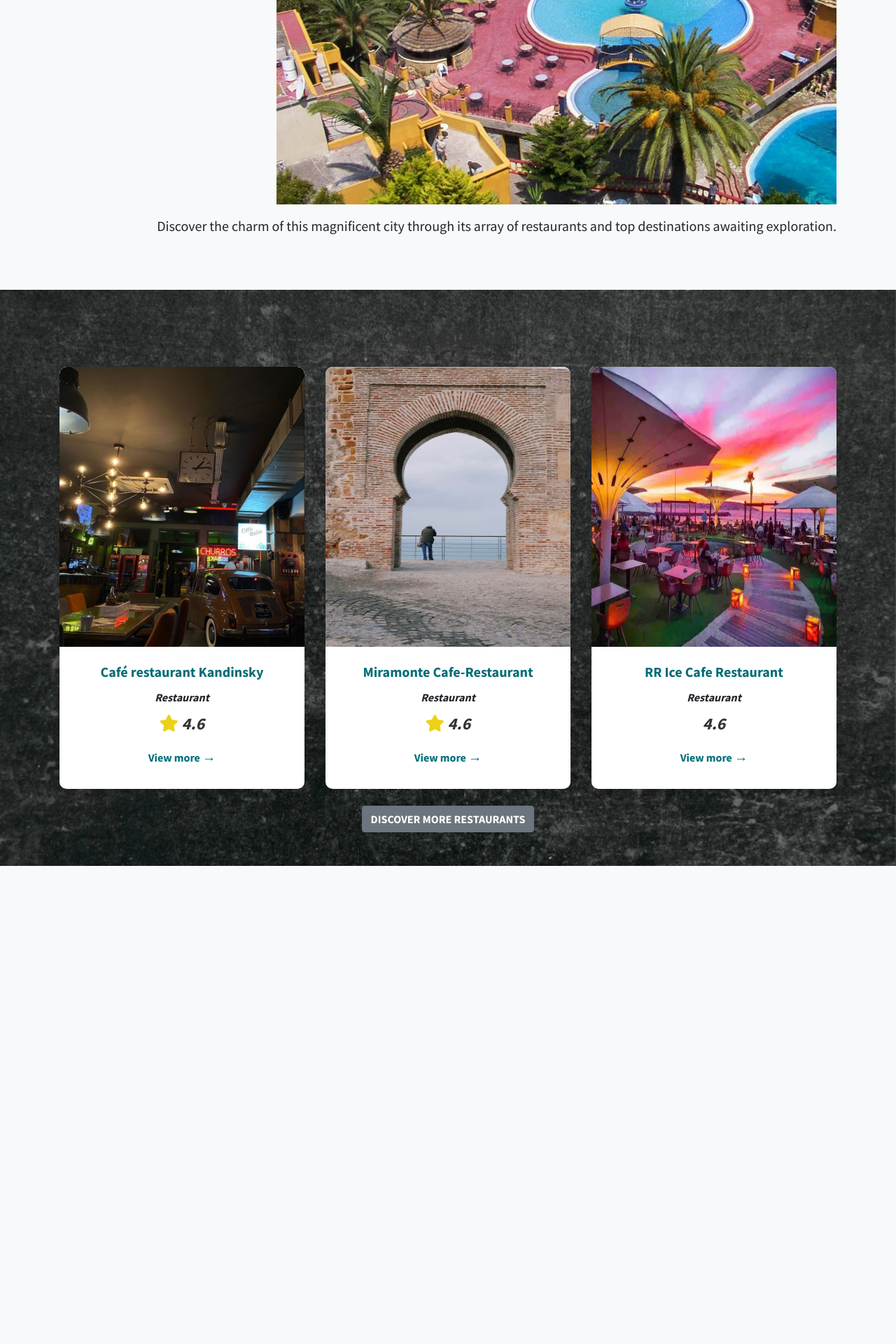
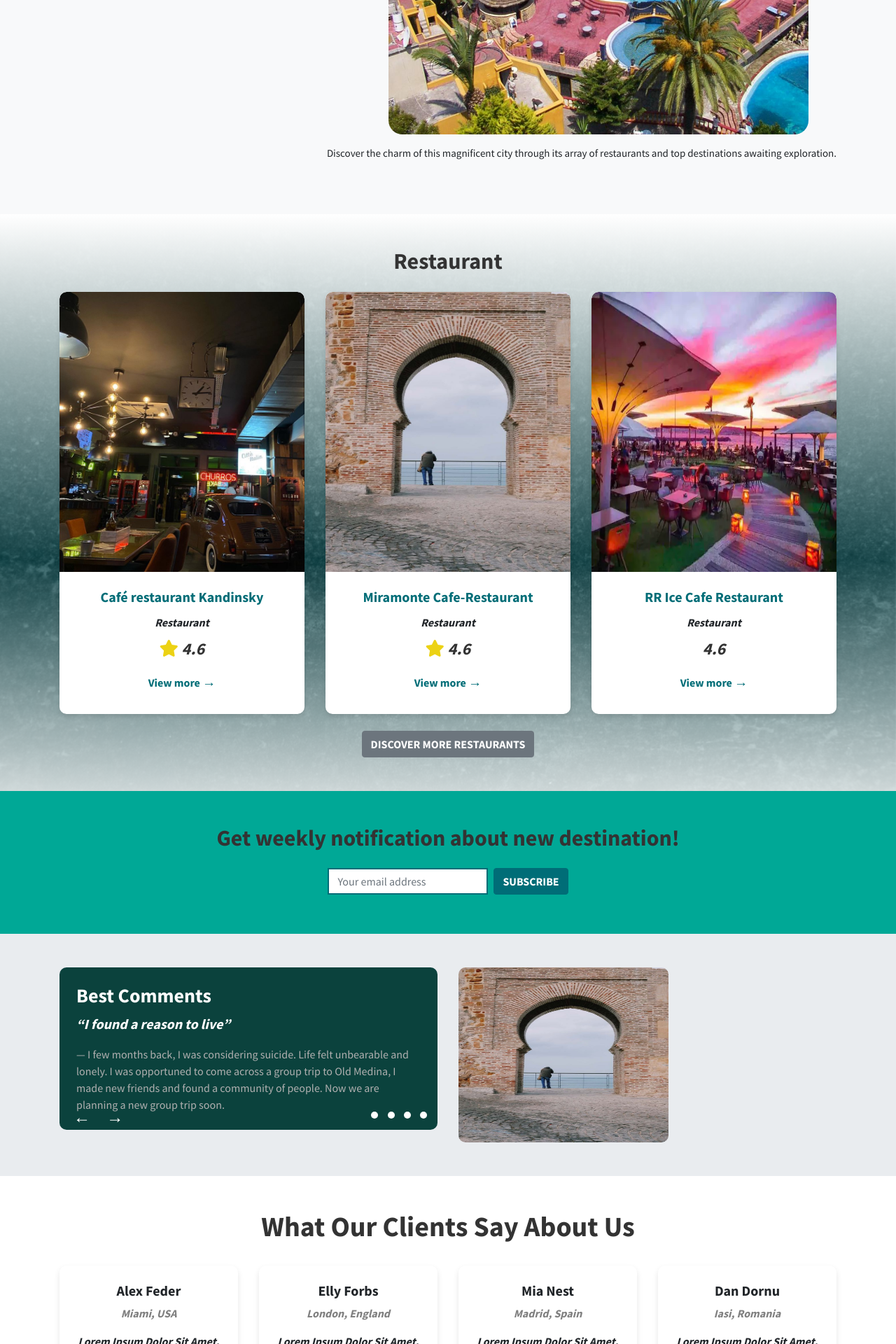
Before and after one commit to DevZakariaAz/PFE-Solicode, a PHP site: page /HomePage.html in a window 1280 px wide. Shown: the part 1800-3720 px from the top of the page at 70% size. Before the commit the page ends 3037 px from the top, so only its background shows below. Run offline with PHP 8.4, Linux system fonts and the light colour scheme; some libraries are stand-ins or nearby versions.

Commit message:
changing in file css and home page

```diff
--- a/Codage/HomePage.html
+++ b/Codage/HomePage.html
@@ -100,10 +100,11 @@
         <div class="container ">
             <h1 class="my-4 text-md-left mt-4">What do you like to explore?</h1>
             <div class="text-md-right">
-            <img src="./img/Miramonte.pnj.jpg" alt="Explore Image" class="img-fluid2 mb-3 rounded-image" width="800">
-            <p class="lead"> Discover the charm of this magnificent city through its array of restaurants and top destinations awaiting
-                exploration.</p>
-                </div>
+                <img src="./img/Miramonte.pnj.jpg" alt="Explore Image" class="img-fluid2 mb-3 " width="800">
+                <p class="lead"> Discover the charm of this magnificent city through its array of restaurants and top
+                    destinations awaiting
+                    exploration.</p>
+            </div>
         </div>
     </section>
 
@@ -115,7 +116,7 @@
                 <!-- Restaurant Card 1 -->
                 <div class="col-md-4">
                     <div class="card">
-                        <img src="./img/CaféKandinsky.pnj.jpg"height="400" class="card-img-top" alt="Restaurant 1">
+                        <img src="./img/CaféKandinsky.pnj.jpg" height="400" class="card-img-top" alt="Restaurant 1">
                         <div class="card-body">
                             <h5 class="card-title">Café restaurant Kandinsky</h5>
                             <p class="card-text">Restaurant</p>
@@ -154,7 +155,103 @@
             </div>
         </div>
     </section>
+    <section class="subscription-section text-center py-5">
+        <div class="container">
+            <h2>Get weekly notification about new destination!</h2>
+            <form class="form-inline justify-content-center mt-4">
+                <div class="form-group mb-2">
+                    <label for="email" class="sr-only">Email address</label>
+                    <input type="email" class="form-control" id="email" placeholder="Your email address">
+                </div>
+                <button type="submit" class="btn btn-primary mb-2 ml-2">Subscribe</button>
+            </form>
+        </div>
+    </section>
 
+    <!-- Comments Section -->
+    <section class="comments-section py-5">
+        <div class="container">
+            <div class="row">
+                <div class="col-md-6">
+                    <div class="comment-box p-4">
+                        <h3>Best Comments</h3>
+                        <blockquote class="blockquote">
+                            <p>“I found a reason to live”</p>
+                            <footer class="blockquote-footer">I few months back, I was considering suicide. Life felt
+                                unbearable and lonely. I was opportuned to come across a group trip to Old Medina, I
+                                made
+                                new friends and found a community of people. Now we are planning a new group trip soon.
+                            </footer>
+                        </blockquote>
+                        <div class="navigation-arrows">
+                            <span class="arrow left-arrow"><a href="">&larr;</a> </span>
+                            <span class="arrow right-arrow"><a href="">&rarr;</a></span>
+                        </div>
+                        <div class="pagination-dots mt-2">
+                            <span class="dot"></span>
+                            <span class="dot"></span>
+                            <span class="dot"></span>
+                            <span class="dot"></span>
+                        </div>
+                    </div>
+                </div>
+                <div class="col-md-6">
+                    <img src="./img/Bab b7ar.png" alt="Comment Image" class="comment-image ">
+                </div>
+            </div>
+        </div>
+    </section>
+    <section class="testimon    ial-section py-5">
+        <div class="container text-center">
+            <h2 class="section-title">What Our Clients Say About Us</h2>
+            <div class="row justify-content-center mt-4">
+                <div class="col-md-3">
+                    <div class="testimonial-card p-4">
+                        <h5 class="client-name">Alex Feder</h5>
+                        <p class="client-location">Miami, USA</p>
+                        <p class="client-review">Lorem Ipsum Dolor Sit Amet, Consectetur Adipiscing Elit. Urna, Torto
+                            Tempus.</p>
+                        <div class="rating">
+                            &#9733;&#9733;&#9733;&#9733;&#9733;
+                        </div>
+                    </div>
+                </div>
+                <div class="col-md-3">
+                    <div class="testimonial-card p-4">
+                        <h5 class="client-name">Elly Forbs</h5>
+                        <p class="client-location">London, England</p>
+                        <p class="client-review">Lorem Ipsum Dolor Sit Amet, Consectetur Adipiscing Elit. Urna, Torto
+                            Tempus.</p>
+                        <div class="rating">
+                            &#9733;&#9733;&#9733;&#9733;&#9733;
+                        </div>
+                    </div>
+                </div>
+                <div class="col-md-3">
+                    <div class="testimonial-card p-4">
+                        <h5 class="client-name">Mia Nest</h5>
+                        <p class="client-location">Madrid, Spain</p>
+                        <p class="client-review">Lorem Ipsum Dolor Sit Amet, Consectetur Adipiscing Elit. Urna, Torto
+                            Tempus.</p>
+                        <div class="rating">
+                            &#9733;&#9733;&#9733;&#9733;&#9733;
+                        </div>
+                    </div>
+                </div>
+                <div class="col-md-3">
+                    <div class="testimonial-card p-4">
+                        <h5 class="client-name">Dan Dornu</h5>
+                        <p class="client-location">Iasi, Romania</p>
+                        <p class="client-review">Lorem Ipsum Dolor Sit Amet, Consectetur Adipiscing Elit. Urna, Torto
+                            Tempus.</p>
+                        <div class="rating">
+                            &#9733;&#9733;&#9733;&#9733;&#9733;
+                        </div>
+                    </div>
+                </div>
+            </div>
+        </div>
+    </section>
 
     <!-- Bootstrap JS, Popper.js, and jQuery -->
     <script src="https://code.jquery.com/jquery-3.5.1.slim.min.js"></script>
--- a/Codage/indexPage.css
+++ b/Codage/indexPage.css
@@ -6,28 +6,36 @@
     background-color: #f8f9fa;
 
 }
-.navbar-nav{
-margin-right: 70px;
+
+.navbar-nav {
+    margin-right: 70px;
 }
-.row input{
+
+.row input {
     border-color: #006D77;
     color: #006D77;
 }
+
 .img-fluid {
     border-radius: 10px 10px 10px 100px;
     margin-bottom: 100px;
 }
-.row p{
-font-style: italic;
-font-weight: 700    }
+
+.row p {
+    font-style: italic;
+    font-weight: 700
+}
+
 .nav-link {
     font-size: 18px;
     text-transform: capitalize;
     color: #006D77;
 }
-.head1{
+
+.head1 {
     color: #006D77;
 }
+
 .btn-primary,
 .btn-secondary {
     text-transform: uppercase;
@@ -39,19 +47,21 @@
 .btn-secondary:hover {
     transform: translateY(-3px);
 }
+
 /* Animation for the image */
 .img-fluid {
     border-radius: 10px 10px 10px 100px;
-    animation: rotateImage 7s linear infinite ;
+    animation: rotateImage 7s linear infinite;
 }
 
 @keyframes rotateImage {
     0% {
         transform: rotate(0deg);
     }
+
     50% {
-         transform: rotate(5deg);
-     }
+        transform: rotate(5deg);
+    }
 
     100% {
         transform: rotate(-5deg);
@@ -86,10 +96,12 @@
 .display-4 {
     font-weight: 700;
 }
-#navbarNav{
+
+#navbarNav {
     margin-right: 50px;
     color: #006D77;
 }
+
 .featured-destination {
     position: relative;
     background-color: rgba(0, 109, 119, 0.21);
@@ -172,22 +184,214 @@
     font-weight: 700;
     color: #333;
 }
+
 .explore-section {
     background-color: #f8f9fa;
     padding: 60px 0;
 }
 
+body {
+    font-family: 'Source Sans Pro', sans-serif;
+}
+
+.card {
+    transition: transform 0.3s, box-shadow 0.3s, opacity 0.3s;
+}
+
+.card:hover {
+    transform: translateY(-10px);
+    box-shadow: 0 8px 16px rgba(83, 28, 28, 0.2);
+}
+
+/* Reduce opacity of other cards when one is hovered */
+.card:hover~.card {
+    opacity: 0.9;
+}
+
 .restaurants {
+    position: relative;
     background: rgb(11, 66, 61);
-    /* Fallback background color */
     background: linear-gradient(0deg, rgba(11, 66, 61, 1) 0%, rgba(11, 133, 117, 1) 35%, rgb(104, 24, 24) 100%);
-    /* Gradient background */
     background-image: url(./img/BackGround\ image.png);
-    /* Ensure the correct path to the image */
-    background-blend-mode: overlay;
-    /* Optional: to blend the image with the gradient */
     background-size: cover;
-    /* Optional: to cover the entire element */
     background-position: center;
-    /* Optional: to center the background image */
+    z-index: 1;
+    /* Add necessary padding, height, or other styles */
+    padding: 100px 0;
 }
+
+.restaurants::before {
+    content: '';
+    position: absolute;
+    top: 0;
+    left: 0;
+    width: 100%;
+    height: 100%;
+    background: linear-gradient(0deg, rgba(255, 255, 255, 0.992) -10%, rgba(0, 109, 119, 0.405) 40%, rgb(255, 255, 255) 100%);
+    /* Use RGBA to set color with opacity */
+    z-index: -1;
+}
+
+.restaurants .content {
+    position: relative;
+    z-index: 2;
+    background-image: url(./img/BackGround\ image.png);
+    opacity: 20%;
+    color: white;
+    /* Add other styles for the content */
+}
+
+body {
+    font-family: 'Source Sans Pro', sans-serif;
+}
+
+.subscription-section {
+    background-color: #00A896;
+    color: white;
+}
+
+.subscription-section h2 {
+    font-weight: 700;
+}
+
+.form-inline .form-control {
+    border: 2px solid #006D77;
+    border-radius: 0;
+}
+
+.btn-primary {
+    background-color: #006D77;
+    border-color: #006D77;
+}
+
+.comments-section {
+    background-color: #E9ECEF;
+}
+
+.comment-box {
+    background-color: #0B423D;
+    color: white;
+    border-radius: 10px;
+    position: relative;
+}
+
+.comment-box h3 {
+    font-weight: 700;
+}
+
+.blockquote {
+    margin: 0;
+}
+
+.blockquote-footer {
+    color: #B0B0B0;
+}
+
+.navigation-arrows {
+    position: absolute;
+    bottom: 0px;
+    left: 10px;
+}
+
+.arrow a {
+    cursor: pointer;
+    font-size: 24px;
+    color: white;
+    margin: 0 10px;
+    text-decoration: none;
+}
+
+.pagination-dots {
+    position: absolute;
+    bottom: 10px;
+    right: 10px;
+}
+
+.dot {
+    display: inline-block;
+    width: 10px;
+    height: 10px;
+    margin: 0 5px;
+    background-color: white;
+    border-radius: 50%;
+    cursor: pointer;
+}
+
+
+.comment-image {
+    width: 300px;
+    /* Set your desired width */
+    height: 250px;
+    /* Maintain aspect ratio */
+    border-radius: 10px;
+    background-image: cover;
+}
+
+.img-fluid2 {
+    border-radius: 20px;
+    width: 600px;
+    height: 500px;
+    margin-right: 40px;
+}
+
+.lead {
+    font-size: 15px;
+}
+
+body {
+    font-family: 'Source Sans Pro', sans-serif;
+}
+
+.testimonial-section {
+    background-color: #bababa;
+}
+
+.section-title {
+    font-size: 2.5rem;
+    font-weight: 700;
+    margin-bottom: 2rem;
+}
+
+.testimonial-card {
+    background-color: white;
+    border-radius: 10px;
+    box-shadow: 0 4px 8px rgba(0, 0, 0, 0.1);
+    margin-bottom: 2rem;
+    transition: transform 0.3s, box-shadow 0.3s, opacity 0.3s;
+}
+
+.testimonial-card:hover {
+    transform: translateY(-10px);
+    box-shadow: 0 8px 16px rgba(83, 28, 28, 0.2);
+}
+
+/* Reduce opacity of other cards when one is hovered */
+.testimonial-card:hover~.testimonial-card {
+    opacity: 0.9;
+}
+
+.client-img {
+    width: 80px;
+    height: 80px;
+    object-fit: cover;
+    margin-bottom: 1rem;
+}
+
+.client-name {
+    font-weight: 700;
+}
+
+.client-location {
+    color: gray;
+    margin-bottom: 1rem;
+}
+
+.client-review {
+    font-style: italic;
+    margin-bottom: 1rem;
+}
+
+.rating {
+    color: #FFA500;
+    font-size: 1.2rem;
+}
```
